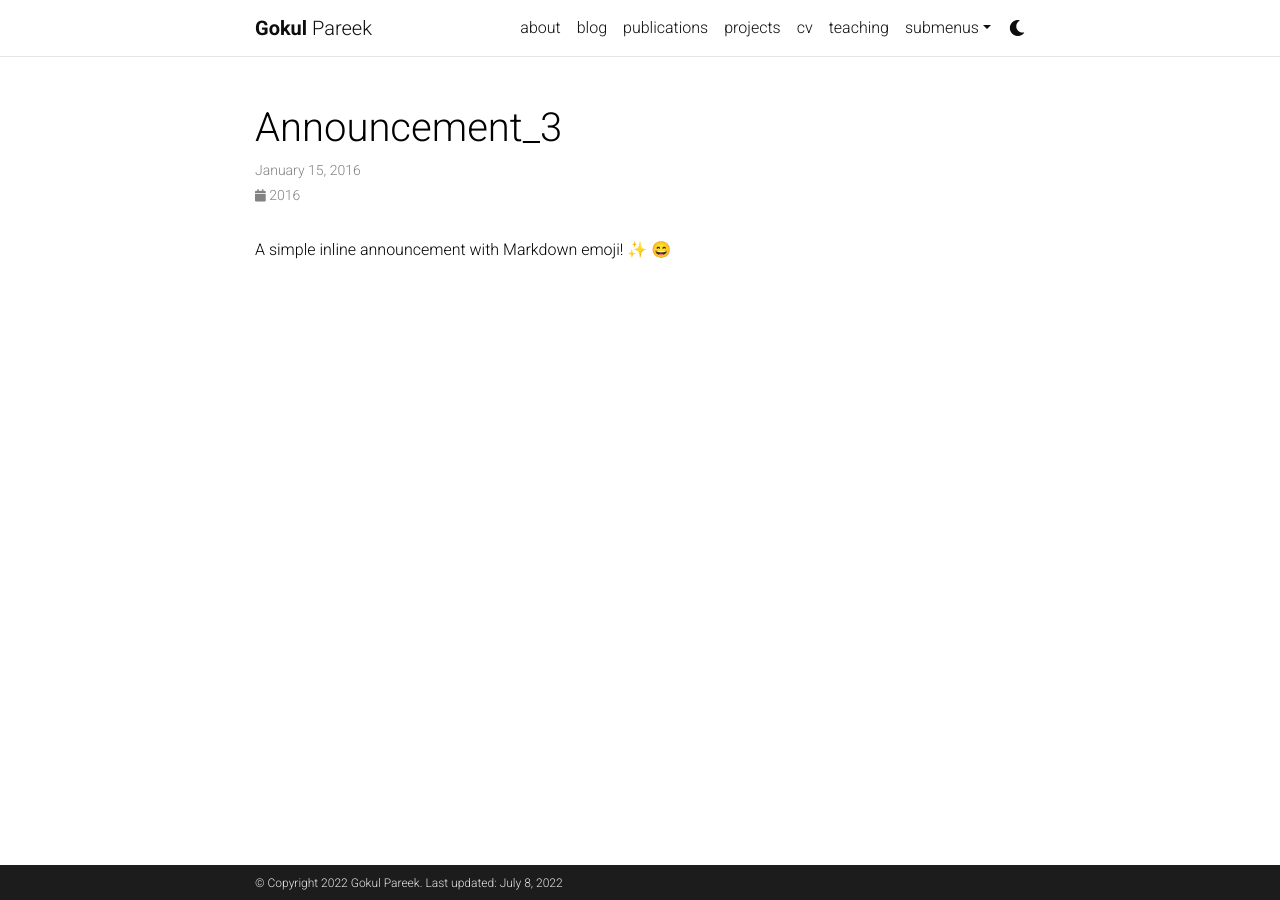
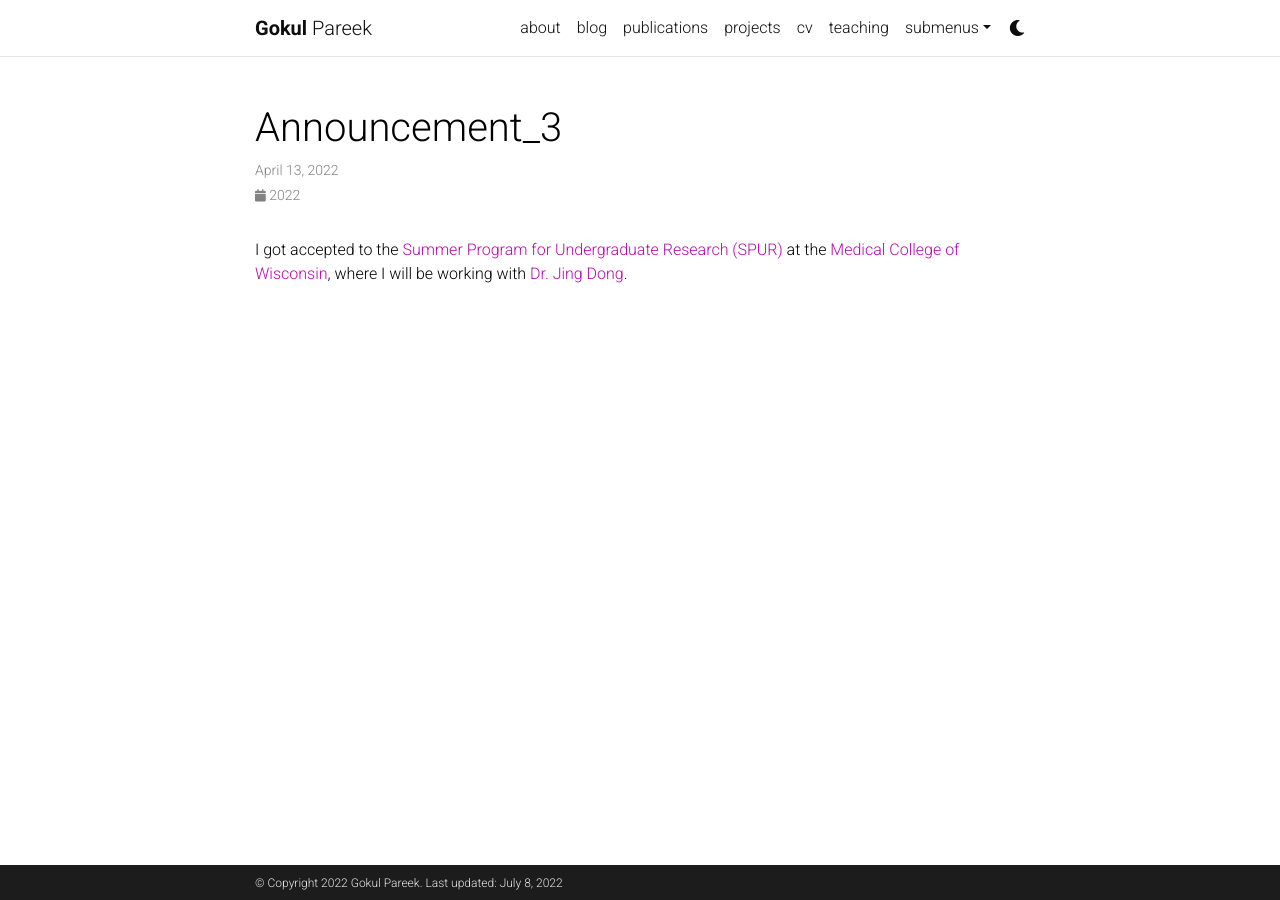
Before and after one commit to gokulpareek/gokul-pareek-website, a Jekyll site: the page built from _news/announcement_3.md, in a window 1280 px wide. Built offline with Jekyll 4.4.1, drawn with Linux system fonts in a browser that asks for light colours; emoji names are drawn with the system emoji font; comment, search, counter and statistics services are not loaded; a style sheet for code colours, icons or effects is not loaded.

Commit message:
Update announcement_3.md

```diff
--- a/_news/announcement_3.md
+++ b/_news/announcement_3.md
@@ -1,7 +1,7 @@
 ---
 layout: post
-date: 2016-01-15 07:59:00-0400
+date: 2022-04-13 07:59:00-0400
 inline: true
 ---
 
-A simple inline announcement with Markdown emoji! :sparkles: :smile:
+I got accepted to the [Summer Program for Undergraduate Research (SPUR)](https://www.mcw.edu/education/graduate-school/prospective-students/summer-program-for-undergraduate-research) at the [Medical College of Wisconsin](https://www.mcw.edu), where I will be working with [Dr. Jing Dong](https://www.mcw.edu/departments/medicine/divisions/hematology-oncology-cancer/people/jing-dong-phd).
```
